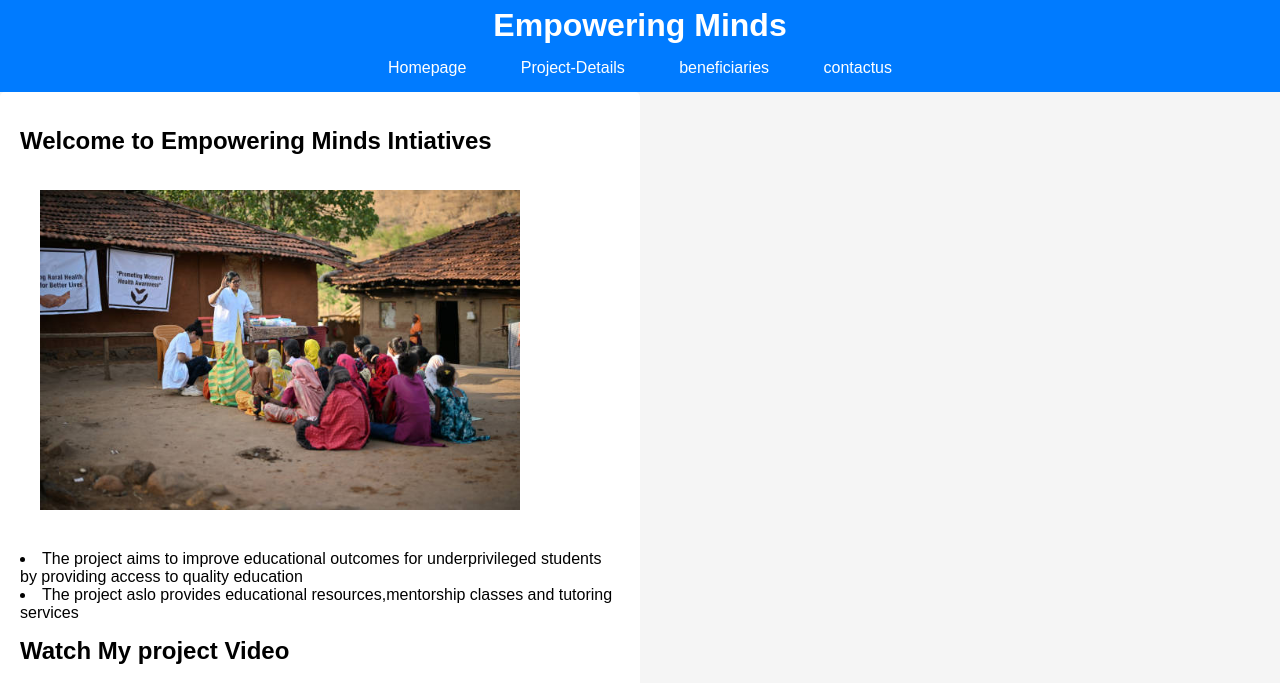
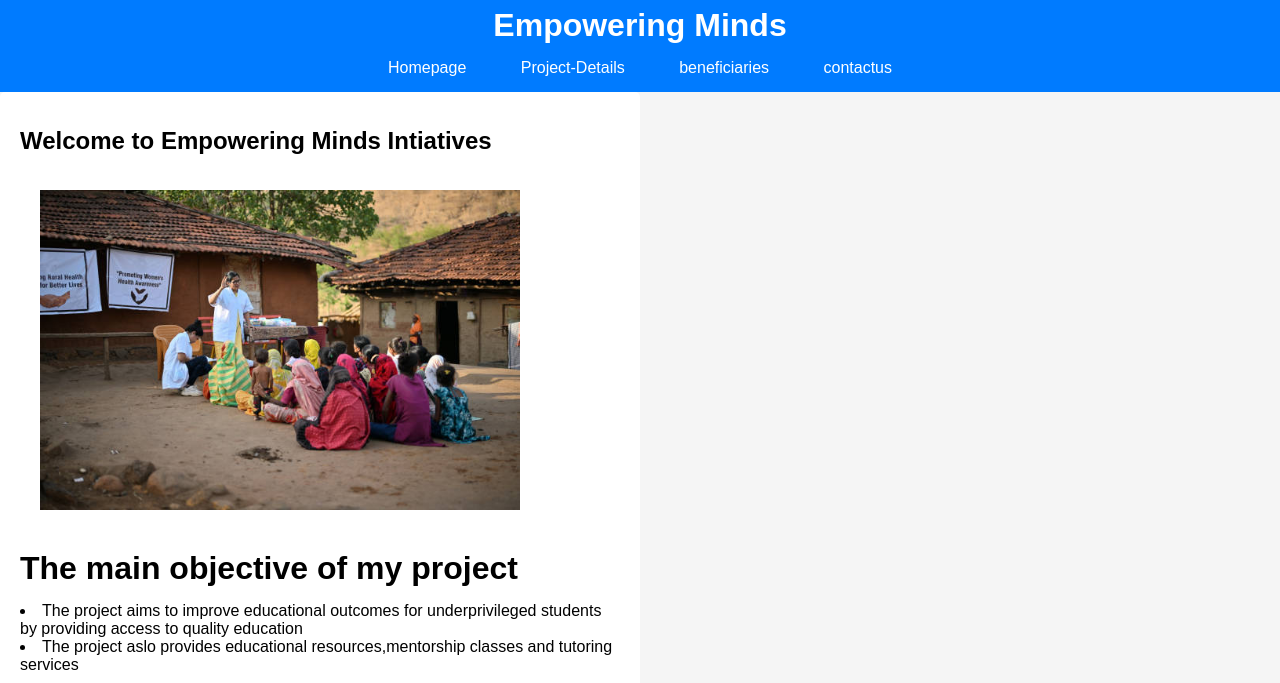
Before and after one commit to emuriajacobjb/Empowering-minds-initiative-CW2-Personal-project, a plain HTML site: page index.html in a window 1280 px wide. Shown: the part 117-800 px from the top of the page. Drawn offline with Linux system fonts and the light colour scheme.

Commit message:
Update index.html

```diff
--- a/index.html
+++ b/index.html
@@ -21,6 +21,7 @@
     <h2>Welcome to Empowering Minds Intiatives</h2>
     <img src="image/image10.jpg"alt="description" class="content-image">
     <p>
+        <h1>The main objective of my project</h1>
         <li>The project aims to improve educational outcomes for underprivileged students by providing access to quality education</li>
  <li>The project aslo provides educational resources,mentorship classes and tutoring services</li>
  <h2>Watch My project Video</h2>
```
